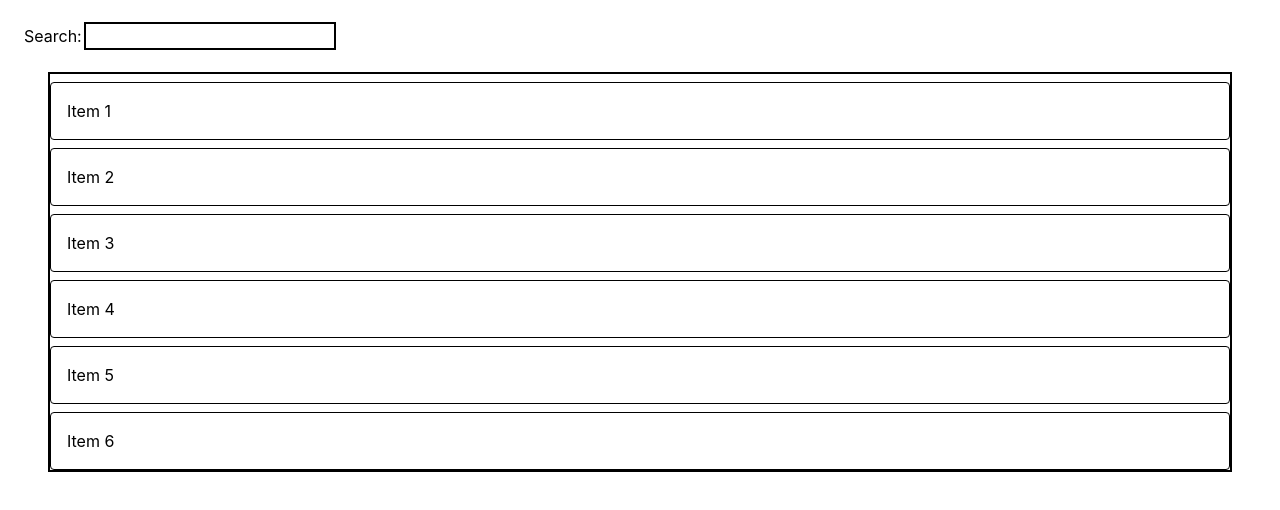
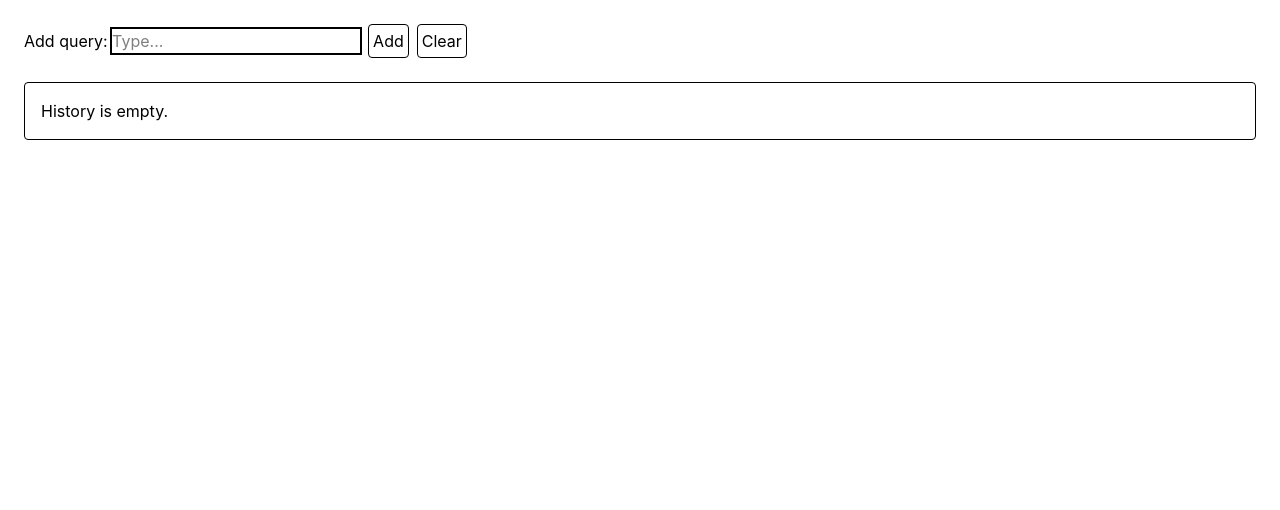
Before and after one commit to MionFF/react-labs, a React (Vite) app: page / in a window 1280 px wide. Shown: the top 510 px of the page. Built offline with nearby package versions, Linux system fonts and the light colour scheme.

Commit message:
useSyncExternalStore learned.

```diff
--- a/src/app/AppRouter.tsx
+++ b/src/app/AppRouter.tsx
@@ -1,4 +1,4 @@
-import VirtualizedSearch from '../mini-products/VirtualizedSearch/VirtualizedSearch'
+import SearchHistoryDemo from '../mini-products/SearchHistoryStore/SearchHistoryDemo'
 
 // Wrap centered:
 {
@@ -8,5 +8,5 @@ import VirtualizedSearch from '../mini-products/VirtualizedSearch/VirtualizedSea
 }
 
 export function AppRouter() {
-  return <VirtualizedSearch />
+  return <SearchHistoryDemo />
 }
--- /dev/null
+++ b/src/labs/React18Hooks/useSyncExternalStore/ExternalCounter.tsx
@@ -0,0 +1,21 @@
+import { decrement, getSnapshot, increment, subscribe } from './counterStore'
+import { useSyncExternalStore } from 'react'
+
+export default function ExternalCounter() {
+  const count = useSyncExternalStore(subscribe, getSnapshot)
+
+  const btnClasses =
+    'p-2 border rounded cursor-pointer transition duration-200 ease hover:-translate-y-1'
+
+  return (
+    <div className='p-6'>
+      <h1 className='mb-3 font-bold'>Counter: {count}</h1>
+      <button onClick={decrement} className={btnClasses}>
+        -
+      </button>{' '}
+      <button onClick={increment} className={btnClasses}>
+        +
+      </button>
+    </div>
+  )
+}
--- /dev/null
+++ b/src/labs/React18Hooks/useSyncExternalStore/ExternalCounterEffect.tsx
@@ -0,0 +1,30 @@
+import { useEffect, useState } from 'react'
+import { decrement, getSnapshot, increment, subscribe } from './counterStore'
+
+export default function ExternalCounterEffect() {
+  const [count, setCount] = useState(getSnapshot())
+
+  useEffect(() => {
+    const unsubscribe = subscribe(() => {
+      setCount(getSnapshot())
+    })
+    return () => {
+      unsubscribe()
+    }
+  }, [])
+
+  const btnClasses =
+    'p-2 border rounded cursor-pointer transition duration-200 ease hover:-translate-y-1'
+
+  return (
+    <div className='p-6 mt-8'>
+      <h1 className='mb-3 font-bold'>Counter (useEffect): {count}</h1>
+      <button onClick={decrement} className={btnClasses}>
+        -
+      </button>{' '}
+      <button onClick={increment} className={btnClasses}>
+        +
+      </button>
+    </div>
+  )
+}
--- /dev/null
+++ b/src/labs/React18Hooks/useSyncExternalStore/counterStore.ts
@@ -0,0 +1,21 @@
+let count: number = 0
+const listeners = new Set<() => void>()
+
+export function getSnapshot() {
+  return count
+}
+
+export function increment() {
+  count++
+  listeners.forEach(l => l())
+}
+
+export function decrement() {
+  count--
+  listeners.forEach(l => l())
+}
+
+export function subscribe(listener: () => void) {
+  listeners.add(listener)
+  return () => listeners.delete(listener)
+}
--- /dev/null
+++ b/src/mini-products/SearchHistoryStore/SearchHistoryDemo.tsx
@@ -0,0 +1,59 @@
+import { useId, useState, useSyncExternalStore } from 'react'
+import { getSnapshot, subscribe, addQuery, clearHistory } from './searchHistoryStore'
+
+export default function SearchHistoryDemo() {
+  const [query, setQuery] = useState('')
+  const history = useSyncExternalStore(subscribe, getSnapshot)
+  const inputId = useId()
+
+  function onSubmit(e: React.SubmitEvent<HTMLButtonElement>, query: string) {
+    e.preventDefault()
+    addQuery(query)
+    setQuery('')
+  }
+
+  return (
+    <form className='p-6'>
+      <label htmlFor={inputId}>Add query: </label>
+      <input
+        type='text'
+        id={inputId}
+        placeholder='Type...'
+        className='outline-none ring-2'
+        value={query}
+        onChange={e => setQuery(e.target.value)}
+      />
+
+      <button
+        type='submit'
+        onSubmit={e => onSubmit(e, query)}
+        className='p-1 ml-2 border rounded cursor-pointer transition duration-200 ease hover:-translate-y-1'
+      >
+        Add
+      </button>
+
+      <button
+        type='button'
+        onClick={clearHistory}
+        className='p-1 ml-2 border rounded cursor-pointer transition duration-200 ease hover:-translate-y-1'
+      >
+        Clear
+      </button>
+
+      <ul className='p-4 mt-6 border rounded'>
+        {history.length ? (
+          history.map(item => (
+            <li
+              key={item}
+              className='p-3 my-2 border rounded transition duration-200 ease hover:-translate-y-1'
+            >
+              {item}
+            </li>
+          ))
+        ) : (
+          <li>History is empty.</li>
+        )}
+      </ul>
+    </form>
+  )
+}
--- /dev/null
+++ b/src/mini-products/SearchHistoryStore/searchHistoryStore.ts
@@ -0,0 +1,31 @@
+let history: string[] = []
+const listeners = new Set<() => void>()
+
+export function getSnapshot(): string[] {
+  return history
+}
+
+export function subscribe(listener: () => void) {
+  listeners.add(listener)
+  return () => listeners.delete(listener)
+}
+
+function emit() {
+  listeners.forEach(l => l())
+}
+
+export function addQuery(query: string) {
+  const normalized = query.trim()
+
+  if (!normalized) return
+
+  const withoutDuplicates = history.filter(item => item !== normalized)
+  history = [normalized, ...withoutDuplicates].slice(0, 10)
+
+  emit()
+}
+
+export function clearHistory() {
+  history = []
+  emit()
+}
```
